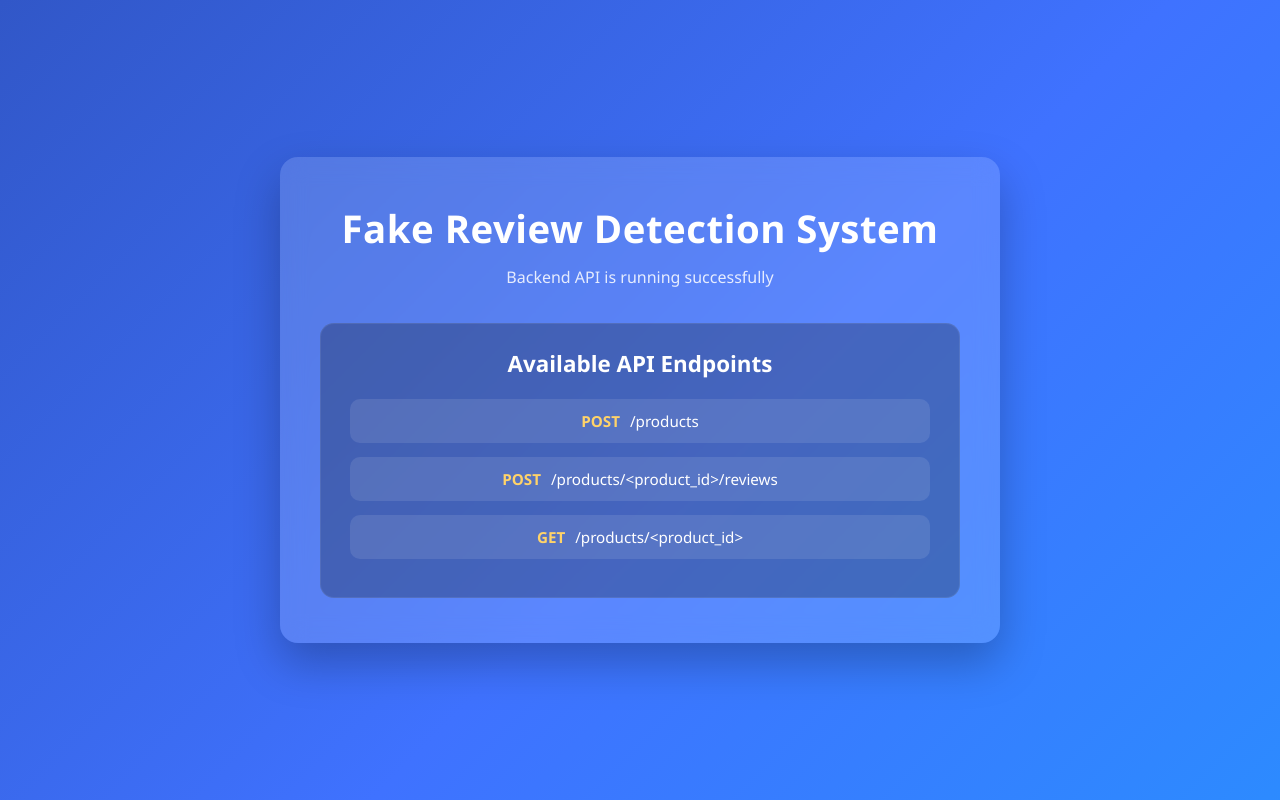
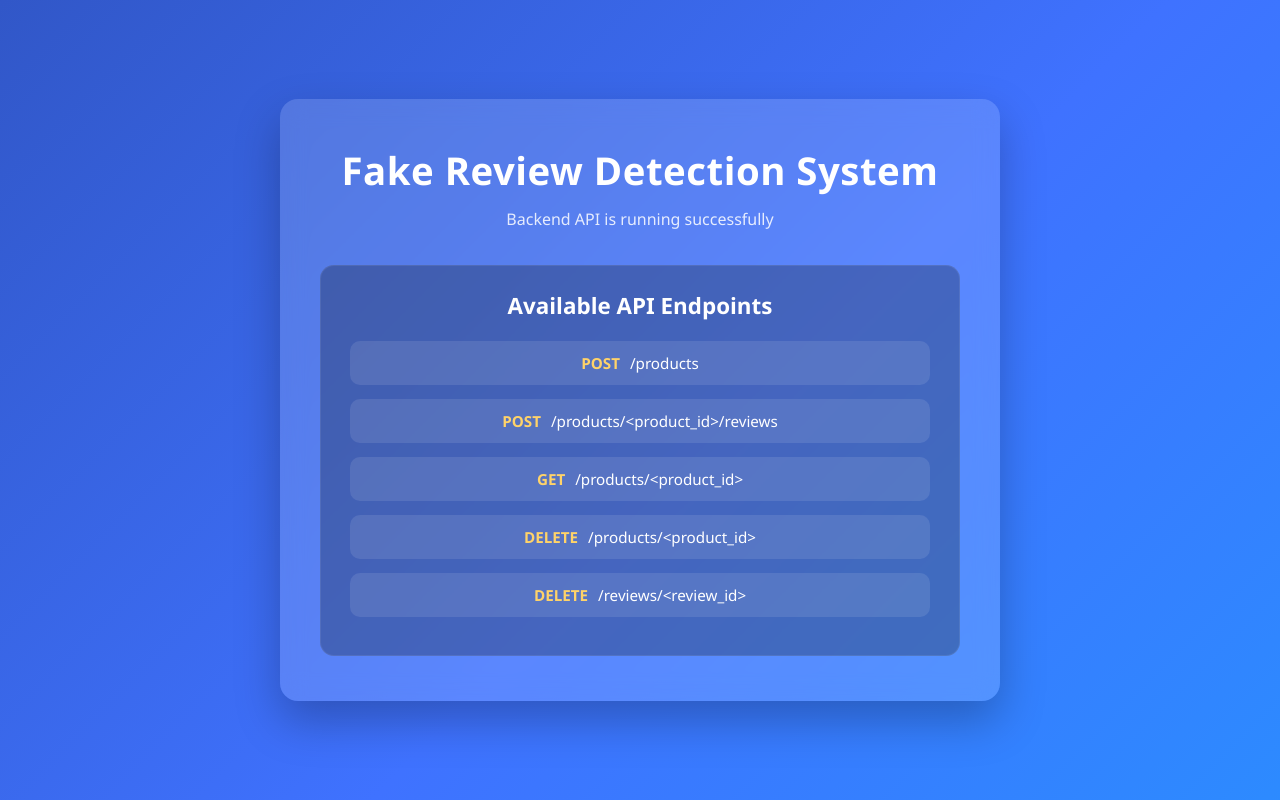
Before and after one commit to pratibhaa65/fake_review_detection, a Flask app: page / in a window 1280 px wide. Run offline with Flask 3, Linux system fonts and the light colour scheme.

Commit message:
Index.html changed the list of API endpoint

```diff
--- a/backend_service/templates/index.html
+++ b/backend_service/templates/index.html
@@ -19,6 +19,8 @@
             <li><strong>POST</strong> /products</li>
             <li><strong>POST</strong> /products/&lt;product_id&gt;/reviews</li>
             <li><strong>GET</strong> /products/&lt;product_id&gt;</li>
+            <li><strong>DELETE</strong> /products/&lt;product_id&gt;</li>
+            <li><strong>DELETE</strong> /reviews/&lt;review_id&gt;</li>
         </ul>
     </div>
 
```
